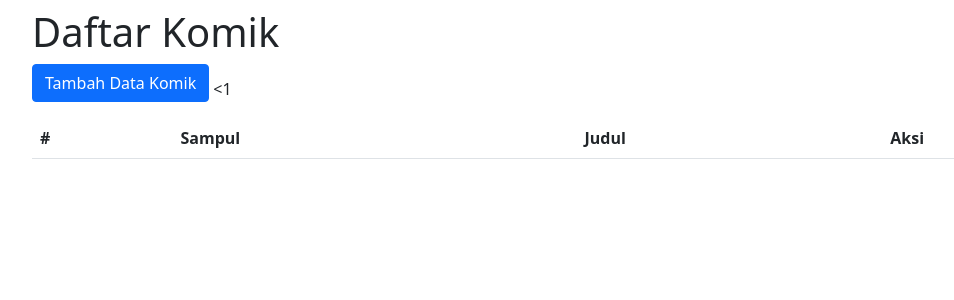
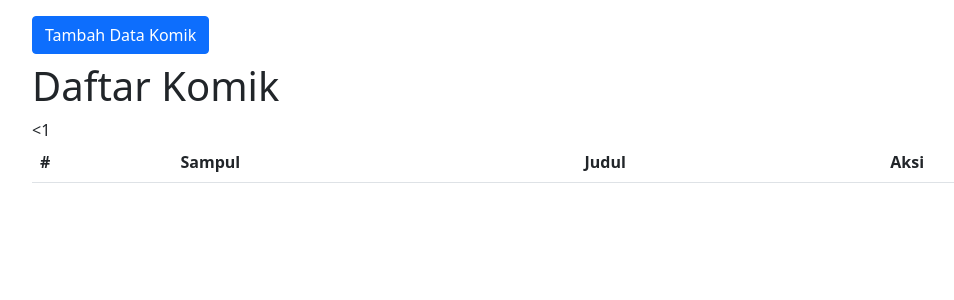
Before and after one commit to fadilaahmads/ci4app, a CodeIgniter 4 app: template app/Views/komik/index.php in a window 1280 px wide. Shown: the part 56-356 px from the top of the page, without its empty margins (50-1004 px from the left). Run offline with PHP 8.4 and a stand-in for CodeIgniter, Linux system fonts and the light colour scheme; the template is opened without the code that fills it, so the values that code supplies are empty; some libraries are stand-ins or nearby versions.

Commit message:
Change Tambah Data Komik button css class to mt-3

```diff
--- a/app/Views/komik/index.php
+++ b/app/Views/komik/index.php
@@ -4,8 +4,8 @@
 <div class="container">
     <div class="row">
         <div class="col">
+            <a href="/komik/create" class="btn btn-primary mt-3">Tambah Data Komik</a>
             <h1 class="mt-2">Daftar Komik</h1>
-            <a href="/komik/create" class="btn btn-primary mb-3">Tambah Data Komik</a>
             <table class="table">
                 <thead>
                     <tr>
```
